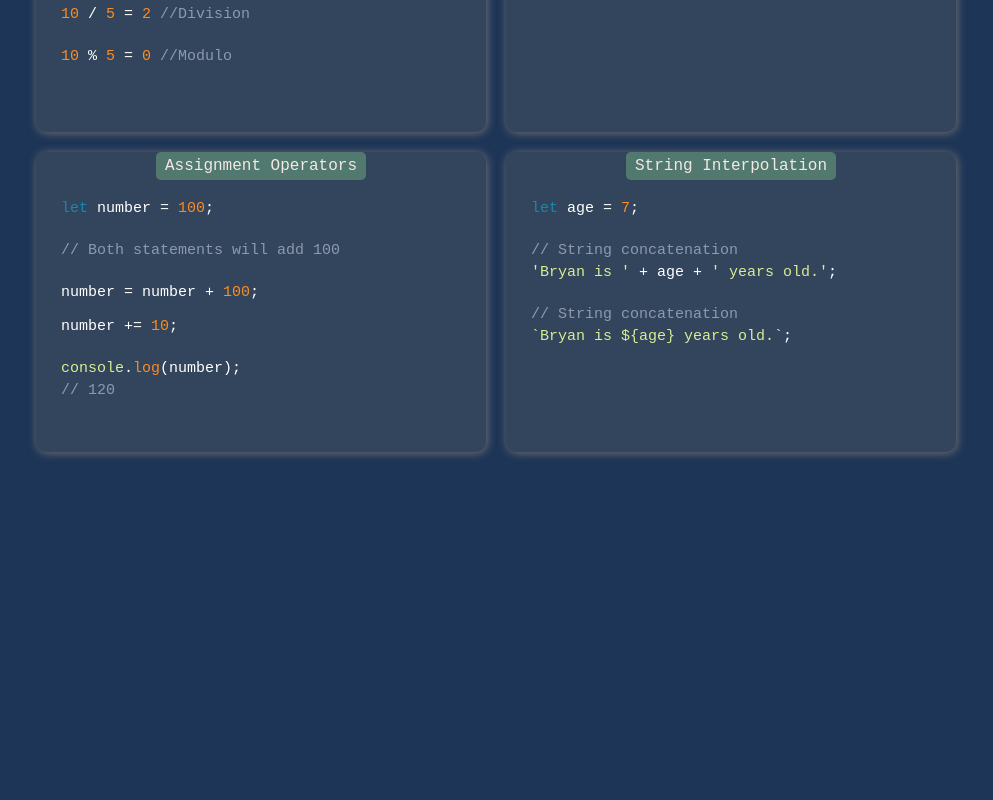
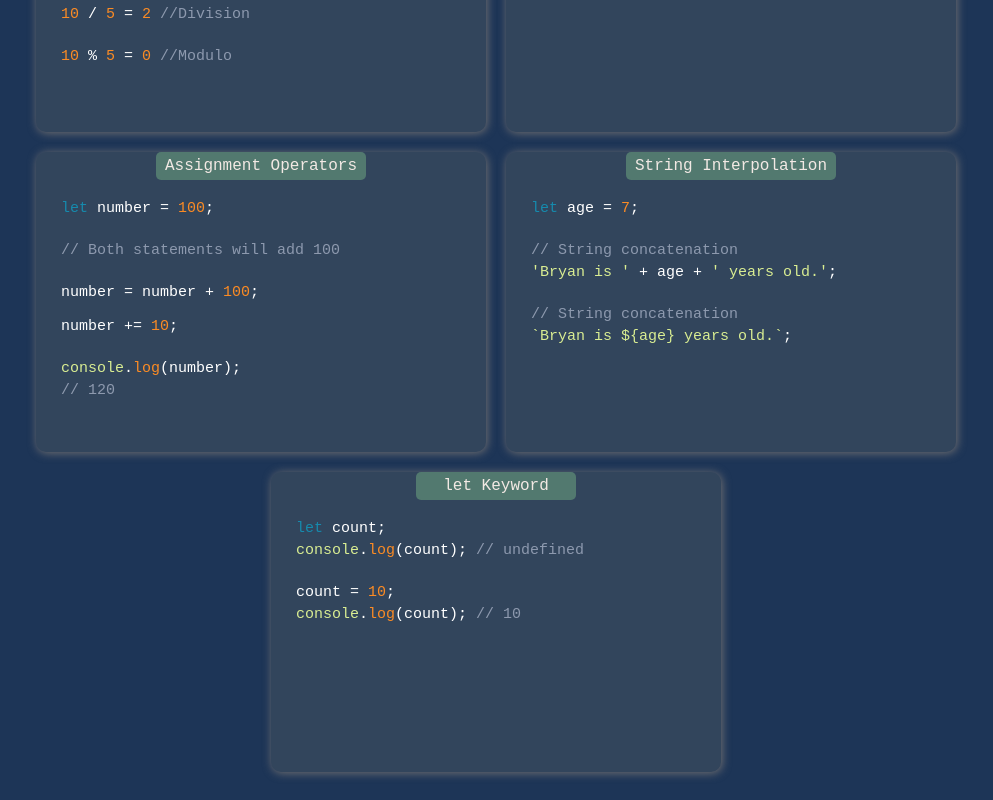
Before and after one commit to omar15hr/CheatSheetDev, a React (Vite) app: page / in a window 1280 px wide. Shown: the part 1046-1846 px from the top of the page, without its empty margins (144-1137 px from the left). Before the commit the page ends 1526 px from the top, so only its background shows below. Built offline with nearby package versions, Linux system fonts and the light colour scheme.

Commit message:
let keyword

```diff
--- a/src/components/CardList.tsx
+++ b/src/components/CardList.tsx
@@ -2,6 +2,7 @@ import { ArithmeticCard } from "./js/cards/data/ArithmeticCard";
 import { AssignmentCard } from "./js/cards/data/AssignmentCard";
 import { CommentsCard } from "./js/cards/data/CommetsCard";
 import { ConsoleCard } from "./js/cards/data/ConsoleCard";
+import { LetKeywordCard } from "./js/cards/data/LetKeywordCard";
 import { NumbersCard } from "./js/cards/data/NumbersCard";
 import { StringInterpolationCard } from "./js/cards/data/StringInterpolationCard";
 import { StringsCard } from "./js/cards/data/StringsCard";
@@ -20,6 +21,7 @@ export function CardList() {
         <CommentsCard />
         <AssignmentCard />
         <StringInterpolationCard />
+        <LetKeywordCard />
       </div>
     </>
   );
--- /dev/null
+++ b/src/components/js/cards/data/LetKeywordCard.tsx
@@ -0,0 +1,37 @@
+export function LetKeywordCard() {
+  return (
+    <div className="card">
+      <div className="card-title-keyword">let Keyword</div>
+      <div className="card-content">
+
+        <div className="card-content-code">
+          <span>
+            <span className="blue-code">let </span>
+              count;
+          </span>
+          <div className="card-content-code">
+            <span>
+              <span className="green-code">console</span>
+              .<span className="orange-code">log</span>
+                <span className="white-code">(count)</span>; <span className="grey-light-code">// undefined</span>
+            </span>
+          </div>
+        </div>
+        <div className="card-content-code">
+          <span>
+            <span className="white-code">count </span>
+              = <span className="orange-code"> 10</span>;
+          </span>
+          <div className="card-content-code">
+            <span>
+              <span className="green-code">console</span>
+              .<span className="orange-code">log</span>
+                <span className="white-code">(count)</span>; <span className="grey-light-code">// 10</span>
+            </span>
+          </div>
+        </div>
+
+      </div>
+    </div>
+  )
+}
--- a/src/index.css
+++ b/src/index.css
@@ -61,6 +61,15 @@ body {
   border-radius: 5px;
   padding: 5px;
 }
+.card-title-keyword {
+  text-align: center;
+  width: 150px;
+  background-color: #52796f;
+  color: #f2e9e4;
+  border: none;
+  border-radius: 5px;
+  padding: 5px;
+}
 .card-content {
   display: flex;
   flex-direction: column;
```
